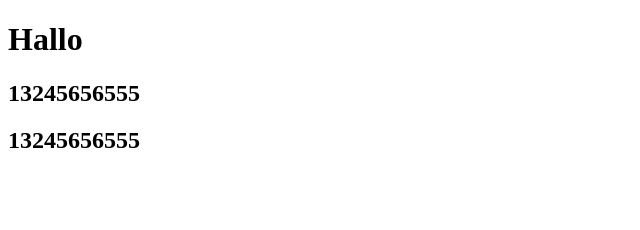
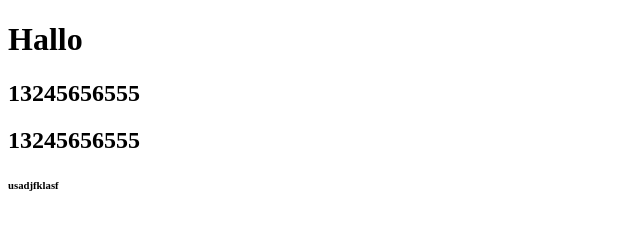
Before and after one commit to nanthawat49522-creator/test, a plain HTML site: page index.html in a window 1280 px wide. Shown: the full height of the page, 0-640 px from the left. Drawn offline with Linux system fonts and the light colour scheme.

Commit message:
แก้ตัวอักษร

```diff
--- a/index.html
+++ b/index.html
@@ -9,5 +9,6 @@
     <h1>Hallo</h1>
     <h2>13245656555</h2>
     <h2>13245656555</h2>
+    <h6>usadjfklasf</h6>
 </body>
 </html>
```
